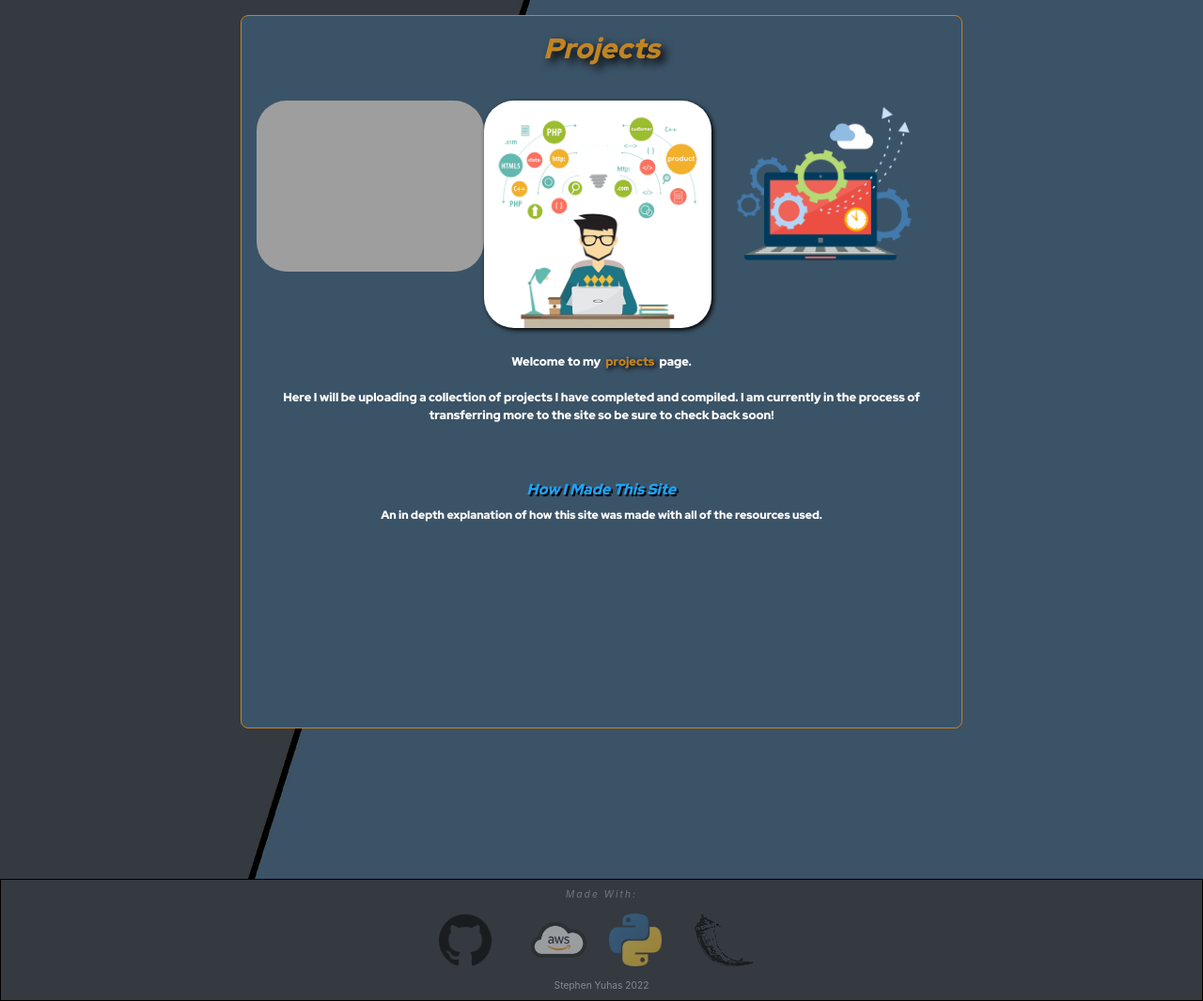
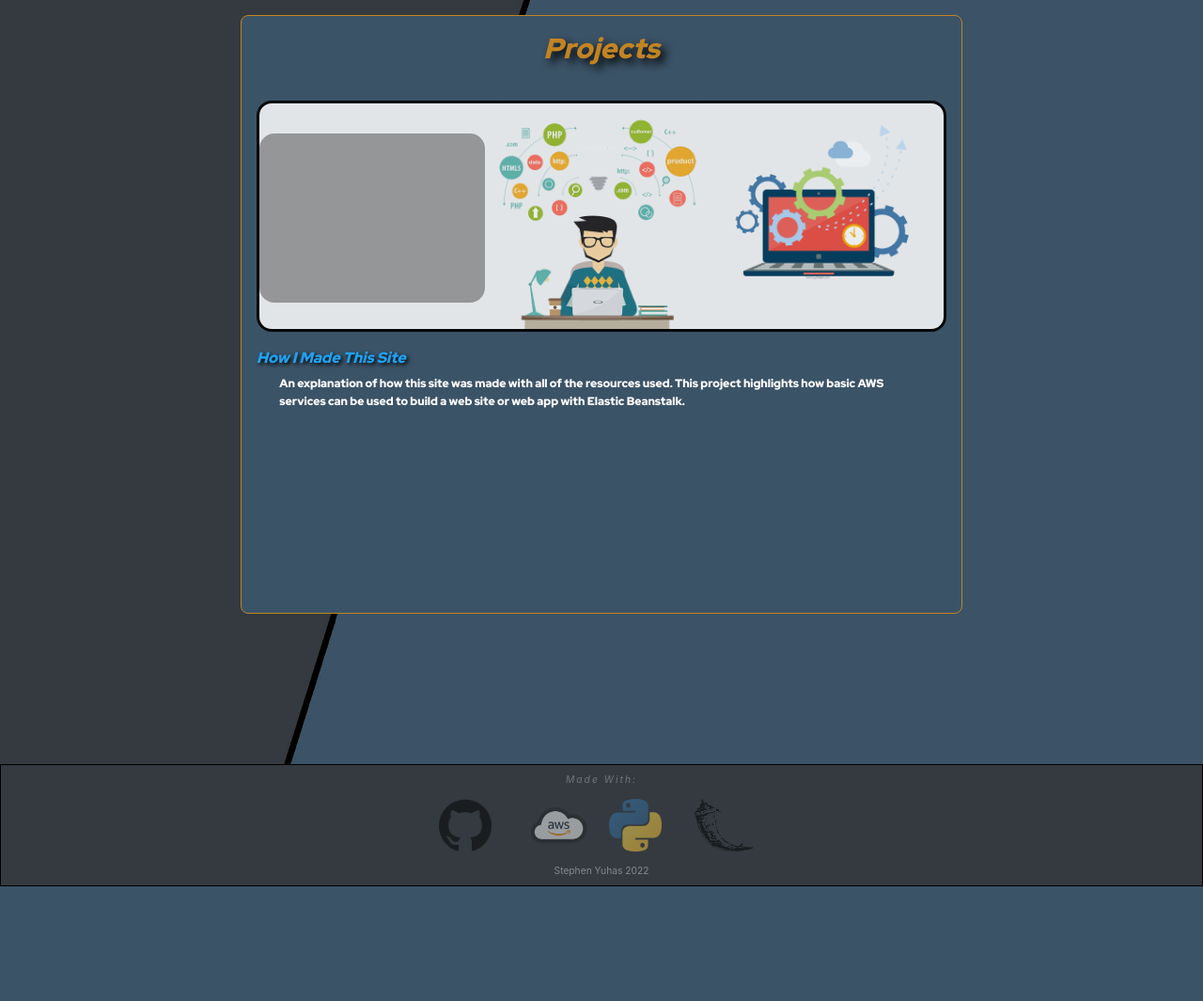
Before and after one commit to syuhas/web_resume, a Flask app: page /projects in a window 1280 px wide. Shown: the part 108-1173 px from the top of the page at 94% size. After the commit the page ends 1051 px from the top, so only its background shows below. Run offline with Flask 2, Linux system fonts and the light colour scheme; grey boxes are pictures that could not be loaded.

Commit message:
reformatting shadows on words, background color on project-home images

```diff
--- a/website/static/main.css
+++ b/website/static/main.css
@@ -338,7 +338,7 @@ footer img {
 
 .resume_parent h4 {
   color: #1fa2f3;
-  text-shadow: 2px 2px 1px black;
+  text-shadow: 4px 4px 6px black;
   font-size: clamp(14px, 2.25vw, 20px);
   text-decoration-line: underline;
   font-family: 'Roboto', sans-serif;
@@ -391,6 +391,8 @@ footer img {
 .summary p {
   font-size: inherit;
   padding: 5em;
+  padding-left: 8em;
+  padding-right: 8em;
 }
 .summary span, .tech span {
   text-shadow: 2px 2px 4px black;
@@ -404,6 +406,8 @@ footer img {
   display: grid;
   grid-template-columns: repeat(2, 1fr);
   grid-template-areas: "sc1 sc2";
+  padding-right: 8em;
+  padding-left: 8em;
 }
 .skillchild {grid-area: sc1;}
 .skillchild2 {grid-area: sc2;}
@@ -550,30 +554,37 @@ footer img {
 .project-home-img-wrapper {
   display: flex;
   flex-wrap: wrap;
+  border: .25vw solid black;
+  border-radius: 1em;
+  background-color: whitesmoke;
+  opacity: 90%;
 }
 .project-home-img1 {
   width: 33%;
   order: 1;
+  padding-top: 2em;
 }
 .project-home-img2 {
   width: 33%;
   order: 2;
 }
-.project-home-img2 img {
-  box-shadow: 2px 2px 5px black;
+.project-home-img2 img, .project-home-img1 img, .project-home-img3 img {
+  background-color: whitesmoke;
+  border-radius: 1em;
 }
 .project-home-img3 {
   width: 33%;
   order: 3;
+  padding-top: 1em;
 }
 .project-home-img-wrapper img {
   width: 100%;
-  border-radius: 2em;
+
 }
 
 .project-home-intro-wrapper {
   background-color: #3B5367;
-  border: .1vw solid #c28422;
+  border: .02vh solid #c28422;
   border-radius: .5em;
   padding: 1em;
 }
@@ -590,6 +601,7 @@ footer img {
   display: block;
   padding-top: 1em;
   padding-bottom: 10em;
+  text-align: left;
 }
 
 .project-links p {
@@ -601,7 +613,7 @@ footer img {
 
 .project-links a {
   color: #1fa2f3;
-  text-shadow: 2px 2px 1px black;
+  text-shadow: 2px 2px 4px black;
   font-style: italic;
   text-align: center;
 }
--- a/website/templates/home.html
+++ b/website/templates/home.html
@@ -36,7 +36,7 @@
         <p>I created this site from the ground up to catalogue and track my progress and plan to continue growing the site as my knowledge base grows.
         </p>
 
-        <p>I have brought this same dedication, passion, persistence and commitment to my current career and will do the same as I enter the I.T. workforce.
+        <p>I have brought this same passion, persistence and commitment to my current career and will do the same as I enter the I.T. workforce.
         </p>
 
         <p>Thank you for visiting my site and I look forward to hearing your reactions to it.
--- a/website/templates/projects.html
+++ b/website/templates/projects.html
@@ -15,18 +15,16 @@
                 <img src="{{ url_for('static', filename='idea.png') }}" alt="">
             </section>
             <section class="project-home-img2">
-                <img style="background-color: white;" src="{{ url_for('static', filename='plan.png') }}" alt="">
+                <img src="{{ url_for('static', filename='plan.png') }}" alt="">
             </section>
             <section class="project-home-img3">
                 <img src="{{ url_for('static', filename='project-home2.png') }}" alt="">
             </section>
         </div>
-        <section class="project-home-text">
-            <p>Welcome to my&nbsp; <span style="color: #c28422; text-shadow: 2px 2px 5px black;">projects</span> &nbsp;page. <br><br> Here I will be uploading a collection of projects I have completed and compiled. I am currently in the process of transferring more to the site so be sure to check back soon!</p>
-        </section>
+
         <div class="project-links">
             <a href="/project_site">How I Made This Site</a>
-            <p>An in depth explanation of how this site was made with all of the resources used.</p>
+            <p>An explanation of how this site was made with all of the resources used. This project highlights how basic AWS services can be used to build a web site or web app with Elastic Beanstalk.</p>
         </div>
     </div>
 </main>
```
Also changed, not shown: website/templates/resume.html (+4 -5 lines).
